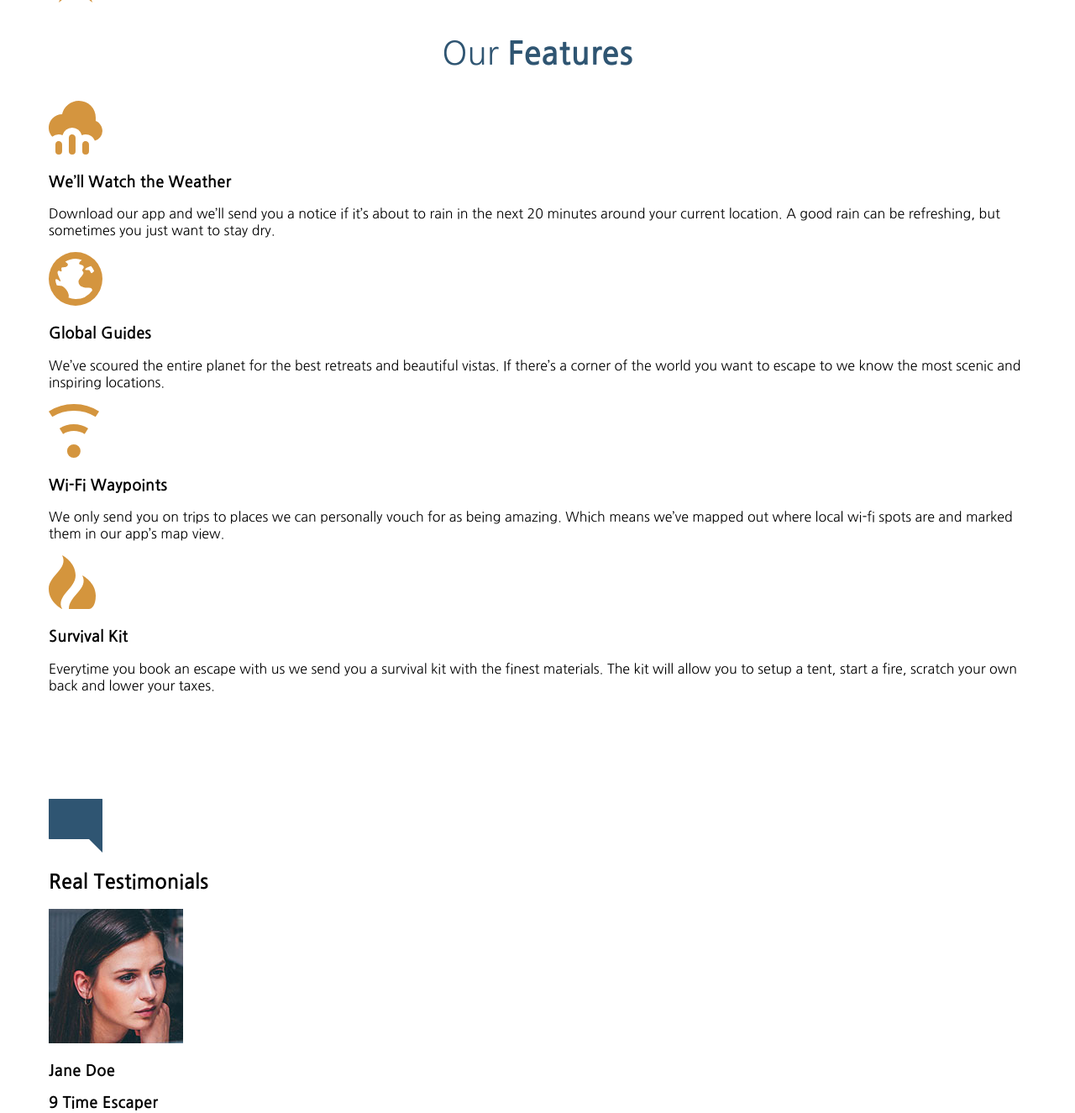
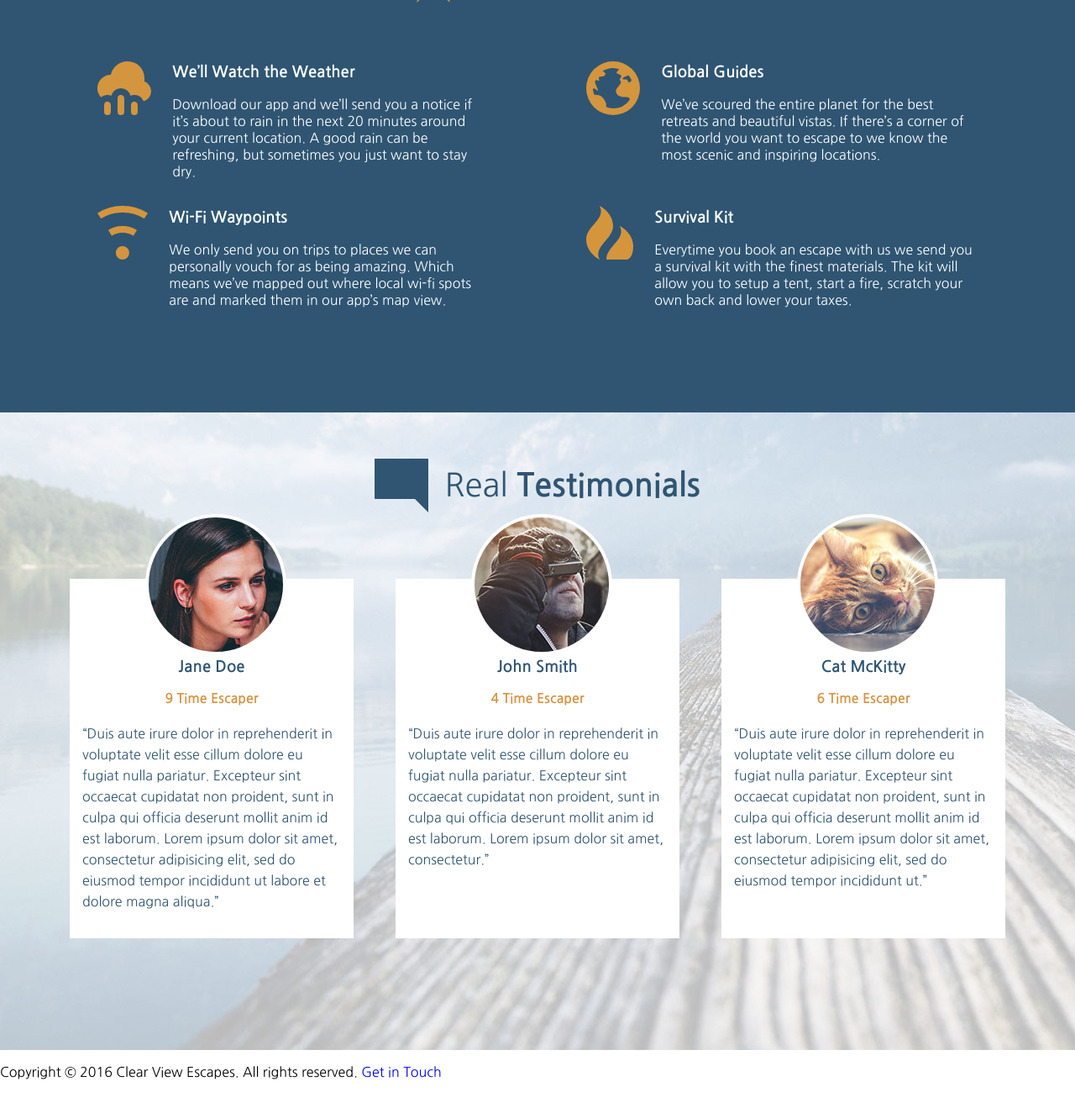
Before and after one commit to rosemdev/travelAgency, a website built with webpack: page src/index.html in a window 1280 px wide. Shown: the part 2194-3519 px from the top of the page at 84% size. After the commit the page ends 3496 px from the top, so only its background shows below. Built offline with nearby package versions, Linux system fonts and the light colour scheme; some packages are replaced by stand-ins of ours.

Commit message:
finish Our features & testimonials sections

```diff
--- a/src/assets/styles/common.pcss
+++ b/src/assets/styles/common.pcss
@@ -158,9 +158,9 @@
       }
     }
     & .get-started_description {
-        & h2 {
-          text-align: left;
-        }
+      & h2 {
+        text-align: left;
+      }
 
       & p {
         line-height: 29px;
@@ -177,6 +177,95 @@
   }
 }
 
+.icon-headline {
+  text-align: center;
+
+  & img {
+    vertical-align: middle;
+    margin-right: 15px;
+  }
+
+  & h2 {
+    display: inline;
+    vertical-align: middle;
+
+  }
+}
+
 .features {
+  background-color: var(--blue);
+  color: white;
+
+  & h2 {
+    color: white;
+  }
+
+  & .feature-descriptions {
+    display: flex;
+    flex-direction: column;
+    flex-wrap: wrap;
+    align-items: flex-start;
+    justify-content: space-around;
+
+    & .feature {
+      display: flex;
+      align-items: flex-start;
+      flex-basis: 40%;
+
+      & img {
+        padding-top: 15px;
+        margin-right: 25px;
+
+      }
+    }
+  }
 
 }
+
+.testimonials {
+  background-image: url("../images/testimonials-bg.jpg");
+  //background-color: rebeccapurple;
+  & .user-testimonials {
+    display: flex;
+    flex-direction: column;
+    justify-content: space-around;
+    & .user-card {
+      background-color: white;
+      position: relative;
+      flex: 30%;
+      padding: 15px;
+      margin: 55px 0;
+      //margin: 25px;
+      & .avatar {
+        text-align: center;
+        & img {
+          border: 4px white solid;
+          border-radius: 50%;
+          position: absolute;
+          top: -18%;
+          left: 57px;
+
+        }
+      }
+      & h3, & h4 {
+        text-align: center;
+      }
+
+      & h3 {
+        color: var(--blue);
+        font-weight: var(--bold);
+        margin-top: 80px;
+      }
+
+      & h4 {
+        color: var(--orange);
+      }
+
+      & p {
+        line-height: 25px;
+        color: var(--blue);
+      }
+
+    }
+  }
+}
--- a/src/assets/styles/laptop.pcss
+++ b/src/assets/styles/laptop.pcss
@@ -31,4 +31,22 @@
 
   }
 
+  .testimonials {
+  //background-image: url("");
+    background-color: rebeccapurple;
+    & .user-testimonials {
+      flex-direction: row;
+      flex-wrap: nowrap;
+      & .user-card {
+        & .avatar {
+          & img {
+            top: -18%;
+            left: 90px;
+          }
+        }
+
+      }
+    }
+  }
+
 }
--- a/src/assets/styles/tablet.pcss
+++ b/src/assets/styles/tablet.pcss
@@ -36,4 +36,29 @@
 
   }
 
+  .features {
+    & .feature-descriptions {
+      flex-direction: row;
+
+    }
+
+  }
+
+  .testimonials {
+    & .user-testimonials {
+      flex-direction: row;
+      flex-wrap: wrap;
+      & .user-card {
+      margin: 25px;
+        & .avatar {
+          & img {
+            top: -18%;
+            left: 90px;
+          }
+        }
+
+      }
+    }
+  }
+
 }
--- a/src/index.html
+++ b/src/index.html
@@ -57,7 +57,7 @@
     <div class="get-started">
         <div class="get-started_image">
             <picture>
-                <source srcset="assets/images/our-start-hi-dpi.jpg" media = "(min-width: 1035px)">
+                <source srcset="assets/images/our-start-hi-dpi.jpg" media="(min-width: 1035px)">
                 <!--<source srcset="assets/images/our-start-landscape-hi-dpi.jpg" media="(min-width: 600px)">-->
                 <img src="assets/images/our-start-landscape.jpg" alt="Our founder, Jane Doe">
             </picture>
@@ -91,65 +91,112 @@
         </div>
     </div>
 </div>
-<div class="features page-section main-content">
+<div class="features">
+    <div class="page-section main-content page-section">
+        <div class="icon-headline">
             <img src="assets/images/icons/star.svg">
             <h2 class="headline">Our <strong>Features</strong></h2>
+        </div>
+        <div class="feature-descriptions page-section">
+            <div class="feature">
                 <img src="assets/images/icons/rain.svg">
+                <div class="feature-description">
                     <h3>We&rsquo;ll Watch the Weather</h3>
-    <p>Download our app and we&rsquo;ll send you a notice if it&rsquo;s about to rain in the next 20 minutes around
+                    <p>Download our app and we&rsquo;ll send you a notice if it&rsquo;s about to rain in the next 20
+                        minutes
+                        around
                         your
                         current location. A good rain can be refreshing, but sometimes you just want to stay dry.</p>
-
+                </div>
+            </div>
+            <div class="feature">
                 <img src="assets/images/icons/globe.svg">
+                <div class="feature-description">
                     <h3>Global Guides</h3>
-    <p>We&rsquo;ve scoured the entire planet for the best retreats and beautiful vistas. If there&rsquo;s a corner
+                    <p>We&rsquo;ve scoured the entire planet for the best retreats and beautiful vistas. If there&rsquo;s
+                        a
+                        corner
                         of
                         the world you want to escape to we know the most scenic and inspiring locations.</p>
-
+                </div>
+            </div>
+            <div class="feature">
                 <img src="assets/images/icons/wifi.svg">
+                <div class="feature-description">
                     <h3>Wi-Fi Waypoints</h3>
                     <p>We only send you on trips to places we can personally vouch for as being amazing. Which means we&rsquo;ve
                         mapped
                         out where local wi-fi spots are and marked them in our app&rsquo;s map view.</p>
-
+                </div>
+            </div>
+            <div class="feature">
                 <img src="assets/images/icons/fire.svg">
+                <div class="feature-description">
                     <h3>Survival Kit</h3>
-    <p>Everytime you book an escape with us we send you a survival kit with the finest materials. The kit will allow
+                    <p>Everytime you book an escape with us we send you a survival kit with the finest materials. The
+                        kit
+                        will
+                        allow
                         you
                         to setup a tent, start a fire, scratch your own back and lower your taxes.</p>
                 </div>
-
-<div class="testimonials page-section main-content ">
-    <img src="assets/images/icons/comment.svg">
-    <h2>Real Testimonials</h2>
-
-    <img src="assets/images/testimonial-jane.jpg">
+            </div>
+        </div>
+    </div>
+</div>
+<div class="testimonials">
+    <div class="page-section main-content">
+        <div class="icon-headline">
+            <img src="./assets/images/icons/comment.svg">
+            <h2 class="headline">Real <strong>Testimonials</strong></h2>
+        </div>
+        <div class="user-testimonials page-section">
+            <div class="user-card">
+                <div class="avatar">
+                    <img src="./assets/images/testimonial-jane.jpg">
+                </div>
                 <h3>Jane Doe</h3>
-    <h3>9 Time Escaper</h3>
-    <p>&ldquo;Duis aute irure dolor in reprehenderit in voluptate velit esse cillum dolore eu fugiat nulla pariatur.
-        Excepteur sint occaecat cupidatat non proident, sunt in culpa qui officia deserunt mollit anim id est
+                <h4>9 Time Escaper</h4>
+                <p>&ldquo;Duis aute irure dolor in reprehenderit in voluptate velit esse cillum dolore eu fugiat nulla
+                    pariatur.
+                    Excepteur sint occaecat cupidatat non proident, sunt in culpa qui officia deserunt mollit anim id
+                    est
                     laborum.
-        Lorem ipsum dolor sit amet, consectetur adipisicing elit, sed do eiusmod tempor incididunt ut labore et
+                    Lorem ipsum dolor sit amet, consectetur adipisicing elit, sed do eiusmod tempor incididunt ut labore
+                    et
                     dolore
                     magna aliqua.&rdquo;</p>
-
-    <img src="assets/images/testimonial-john.jpg">
+            </div>
+            <div class="user-card">
+                <div class="avatar">
+                    <img src="./assets/images/testimonial-john.jpg">
+                </div>
                 <h3>John Smith</h3>
-    <h3>4 Time Escaper</h3>
-    <p>&ldquo;Duis aute irure dolor in reprehenderit in voluptate velit esse cillum dolore eu fugiat nulla pariatur.
-        Excepteur sint occaecat cupidatat non proident, sunt in culpa qui officia deserunt mollit anim id est
+                <h4>4 Time Escaper</h4>
+                <p>&ldquo;Duis aute irure dolor in reprehenderit in voluptate velit esse cillum dolore eu fugiat nulla
+                    pariatur.
+                    Excepteur sint occaecat cupidatat non proident, sunt in culpa qui officia deserunt mollit anim id
+                    est
                     laborum.
                     Lorem ipsum dolor sit amet, consectetur.&rdquo;</p>
-
-    <img src="assets/images/testimonial-cat.jpg">
+            </div>
+            <div class="user-card">
+                <div class="avatar">
+                    <img src="./assets/images/testimonial-cat.jpg">
+                </div>
                 <h3>Cat McKitty</h3>
-    <h3>6 Time Escaper</h3>
-    <p>&ldquo;Duis aute irure dolor in reprehenderit in voluptate velit esse cillum dolore eu fugiat nulla pariatur.
-        Excepteur sint occaecat cupidatat non proident, sunt in culpa qui officia deserunt mollit anim id est
+                <h4>6 Time Escaper</h4>
+                <p>&ldquo;Duis aute irure dolor in reprehenderit in voluptate velit esse cillum dolore eu fugiat nulla
+                    pariatur.
+                    Excepteur sint occaecat cupidatat non proident, sunt in culpa qui officia deserunt mollit anim id
+                    est
                     laborum.
-        Lorem ipsum dolor sit amet, consectetur adipisicing elit, sed do eiusmod tempor incididunt ut.&rdquo;</p>
+                    Lorem ipsum dolor sit amet, consectetur adipisicing elit, sed do eiusmod tempor incididunt
+                    ut.&rdquo;</p>
             </div>
-
+        </div>
+    </div>
+</div>
 <footer>
     <p>Copyright &copy; 2016 Clear View Escapes. All rights reserved. <a href="#">Get in Touch</a></p>
 </footer>
```
Lines whose indentation alone changed are shown as unchanged.
